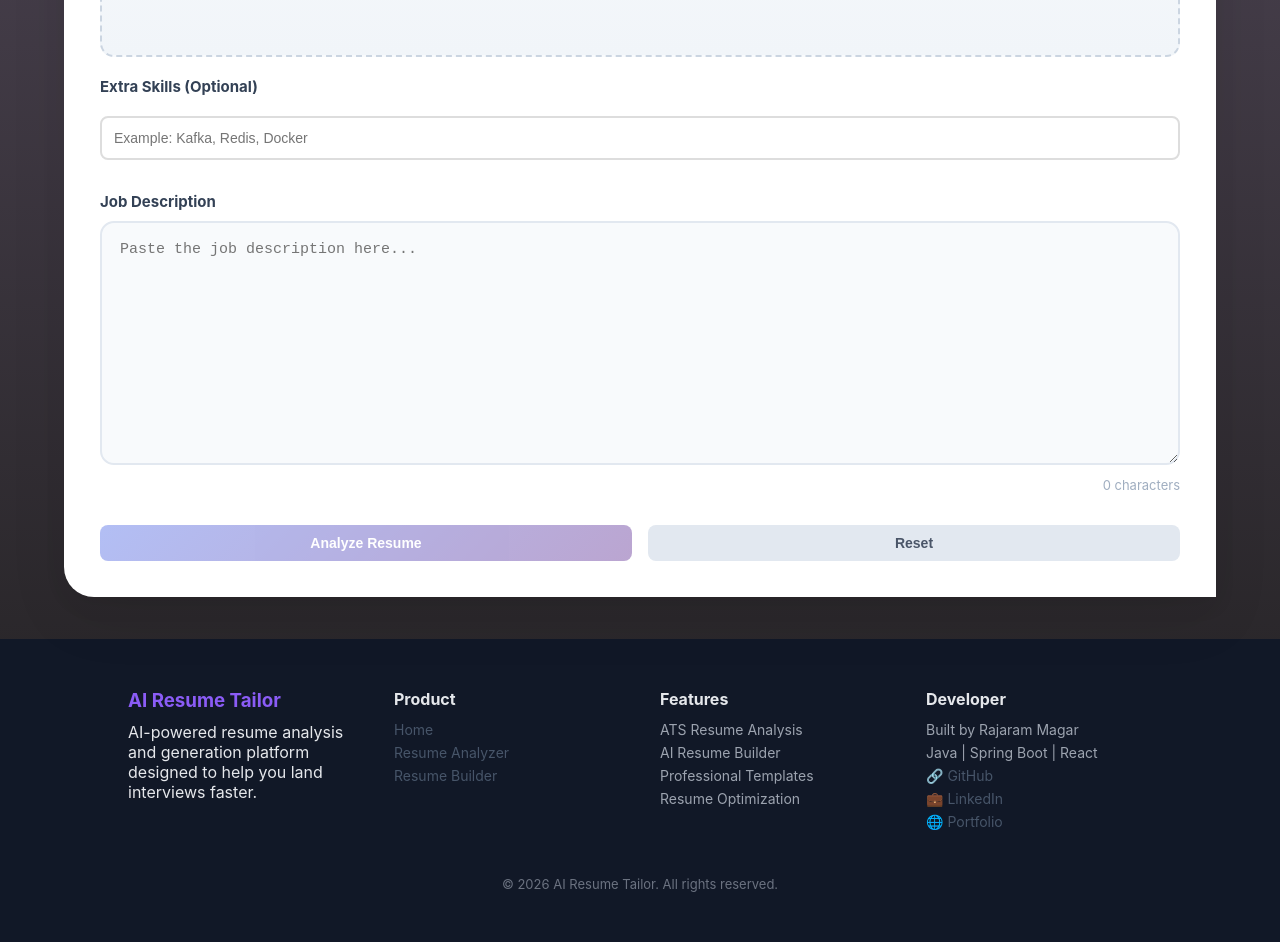
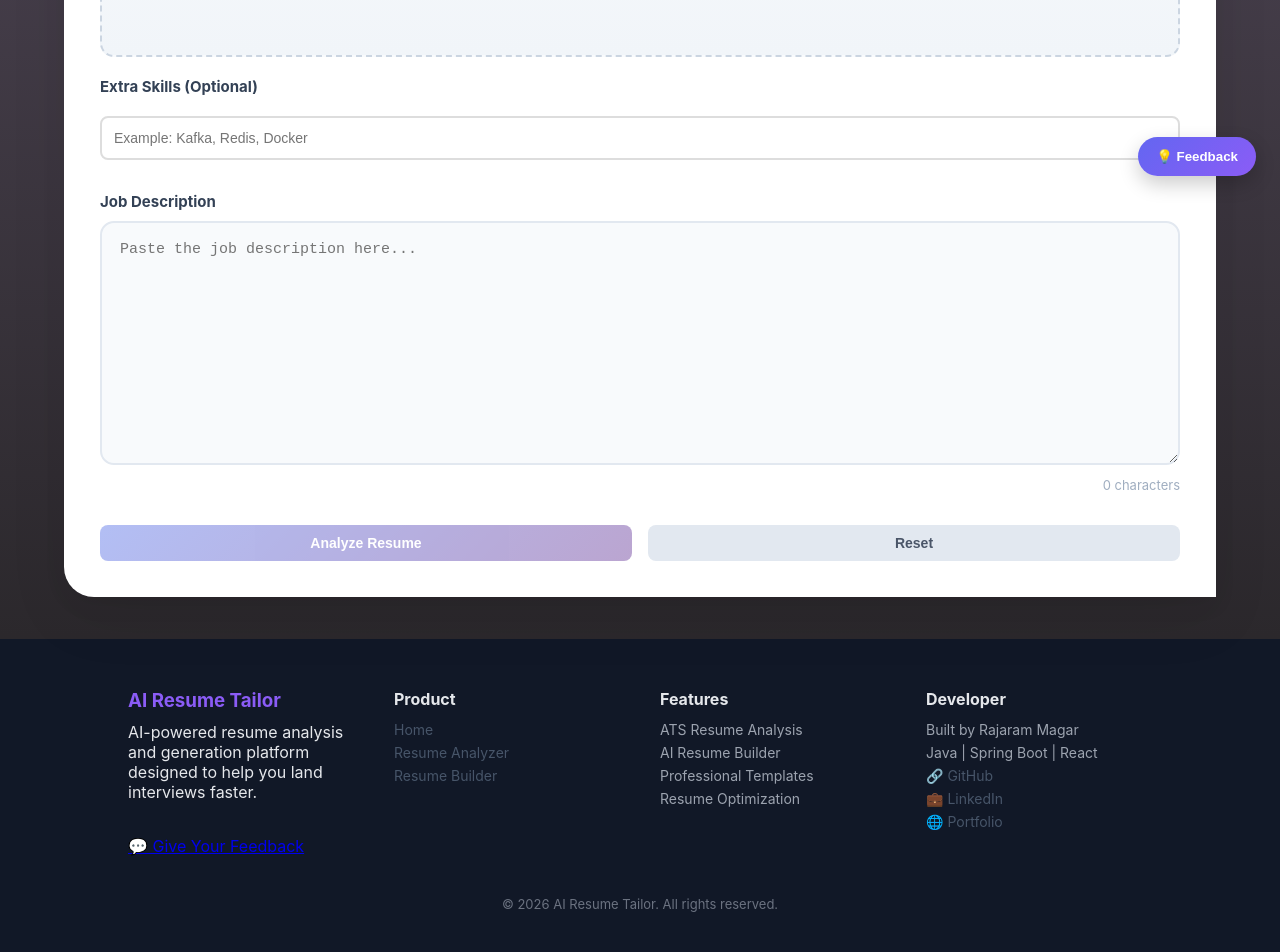
Before and after one commit to Rajarammagar15/resume-tailor-tool-frontend, a React (Vite) app: page /analyze in a window 1280 px wide. Shown: the part 600-1552 px from the top of the page. Built offline with nearby package versions, Linux system fonts and the light colour scheme; no server answers.

Commit message:
feedback button added

```diff
--- a/src/App.jsx
+++ b/src/App.jsx
@@ -5,6 +5,7 @@
 import './App.css';
 import HomePage from './components/HomePage';
 import Footer from './components/Footer';
+import FeedbackButton from './components/FeedbackButton';
 
 function ScrollToTop() {
   const { pathname } = useLocation();
@@ -71,6 +72,7 @@
             <Route path="/build" element={<ResumeBuilder />} />
           </Routes>
         </main>
+        <FeedbackButton />
         <Footer />
       </div>
     </Router>
--- /dev/null
+++ b/src/components/FeedbackButton.css
@@ -0,0 +1,19 @@
+.feedback-button {
+  position: fixed;
+  bottom: 24px;
+  right: 24px;
+  background: linear-gradient(135deg, #6366f1, #8b5cf6);
+  color: white;
+  border: none;
+  border-radius: 30px;
+  padding: 12px 18px;
+  font-weight: 600;
+  cursor: pointer;
+  box-shadow: 0 8px 20px rgba(0,0,0,0.2);
+  z-index: 3000;
+  transition: transform 0.2s ease;
+}
+
+.feedback-button:hover {
+  transform: translateY(-2px);
+}
--- /dev/null
+++ b/src/components/FeedbackButton.jsx
@@ -0,0 +1,19 @@
+import "./FeedbackButton.css";
+
+function FeedbackButton() {
+
+  const openFeedback = () => {
+    window.open(
+      "https://ats-resume-ai-tool.canny.io/",
+      "_blank"
+    );
+  };
+
+  return (
+    <button className="feedback-button" onClick={openFeedback}>
+      💡 Feedback
+    </button>
+  );
+}
+
+export default FeedbackButton;
--- a/src/components/Footer.jsx
+++ b/src/components/Footer.jsx
@@ -69,6 +69,13 @@
 
       </div>
 
+      <a
+        href="https://ats-resume-ai-tool.canny.io/feedback"
+        target="_blank"
+        rel="noopener noreferrer"
+      >
+        💬 Give Your Feedback
+      </a>
       <div className="footer-bottom">
         © {new Date().getFullYear()} AI Resume Tailor. All rights reserved.
       </div>
--- a/src/components/HomePage.jsx
+++ b/src/components/HomePage.jsx
@@ -31,10 +31,10 @@
 
             {/* TRUST INDICATORS */}
             <section className="trust">
-                <div className="trust-item">⚡ AI Powered Analysis</div>
-                <div className="trust-item">🔒 Privacy First</div>
-                <div className="trust-item">📄 ATS Optimized</div>
-                <div className="trust-item">👨‍💻 Built by Software Engineer</div>
+                <div className="trust-item">AI Powered Analysis</div>
+                <div className="trust-item">Privacy First</div>
+                <div className="trust-item">ATS Optimized</div>
+                <div className="trust-item">Built by Software Engineer</div>
             </section>
 
             {/* HOW IT WORKS
@@ -109,7 +109,7 @@
                 <div className="result-cards">
 
                     <div className="result-card before">
-                        <h3>❌ Before Optimization</h3>
+                        <h3>Before Optimization</h3>
                         <ul>
                             <li>Generic experience descriptions</li>
                             <li>Missing important keywords</li>
@@ -118,7 +118,7 @@
                     </div>
 
                     <div className="result-card after">
-                        <h3>✅ After Optimization</h3>
+                        <h3>After Optimization</h3>
                         <ul>
                             <li>Strong action-driven bullet points</li>
                             <li>Relevant job keywords included</li>
--- a/src/components/PDFPreview.jsx
+++ b/src/components/PDFPreview.jsx
@@ -13,14 +13,10 @@
     setLoading(true);
     setError(null);
     try {
-      const response = await fetch(
-        `${API_BASE_URL}/api/v1/pdf/${analysisId}?template=${template}`
-      );
-      if (!response.ok) throw new Error("Failed to load PDF");
-      const blob = await response.blob();
-      setPdfUrl(URL.createObjectURL(blob));
+      const url = `${API_BASE_URL}/api/v1/pdf/${analysisId}?template=${template}`;
+      setPdfUrl(url);
     } catch (err) {
-      setError(err.message || "Failed to load PDF preview");
+      setError("Failed to load PDF preview");
     } finally {
       setLoading(false);
     }
@@ -37,9 +33,7 @@
       const a = document.createElement('a');
       a.href = pdfUrl;
       a.download = `resume_${template.toLowerCase()}.pdf`;
-      document.body.appendChild(a);
       a.click();
-      document.body.removeChild(a);
     }
   };
 
--- a/src/components/ResumeBuilder.jsx
+++ b/src/components/ResumeBuilder.jsx
@@ -261,8 +261,20 @@
       return false;
     }
 
+    const emailRegex = /^[^\s@]+@[^\s@]+\.[^\s@]+$/;
     if (!formData.header.email.trim()) {
       setError("Email is required");
+      return false;
+    }
+    if (!emailRegex.test(formData.header.email)) {
+      setError("Please enter a valid email address");
+      return false;
+    }
+
+    const totalSkills = Object.values(formData.skills)
+      .reduce((sum, arr) => sum + arr.length, 0);
+    if (totalSkills < 3) {
+      setError("Please add at least 3 skills.");
       return false;
     }
 
@@ -429,7 +441,7 @@
 
         {/* Skills Section */}
         <section className="form-section">
-          <h3>Skills</h3>
+          <h3>Skills *</h3>
 
           <div className="skills-grid">
             {skillCategories.map((category) => (
```
Also changed, not shown: vercel.json (added).
